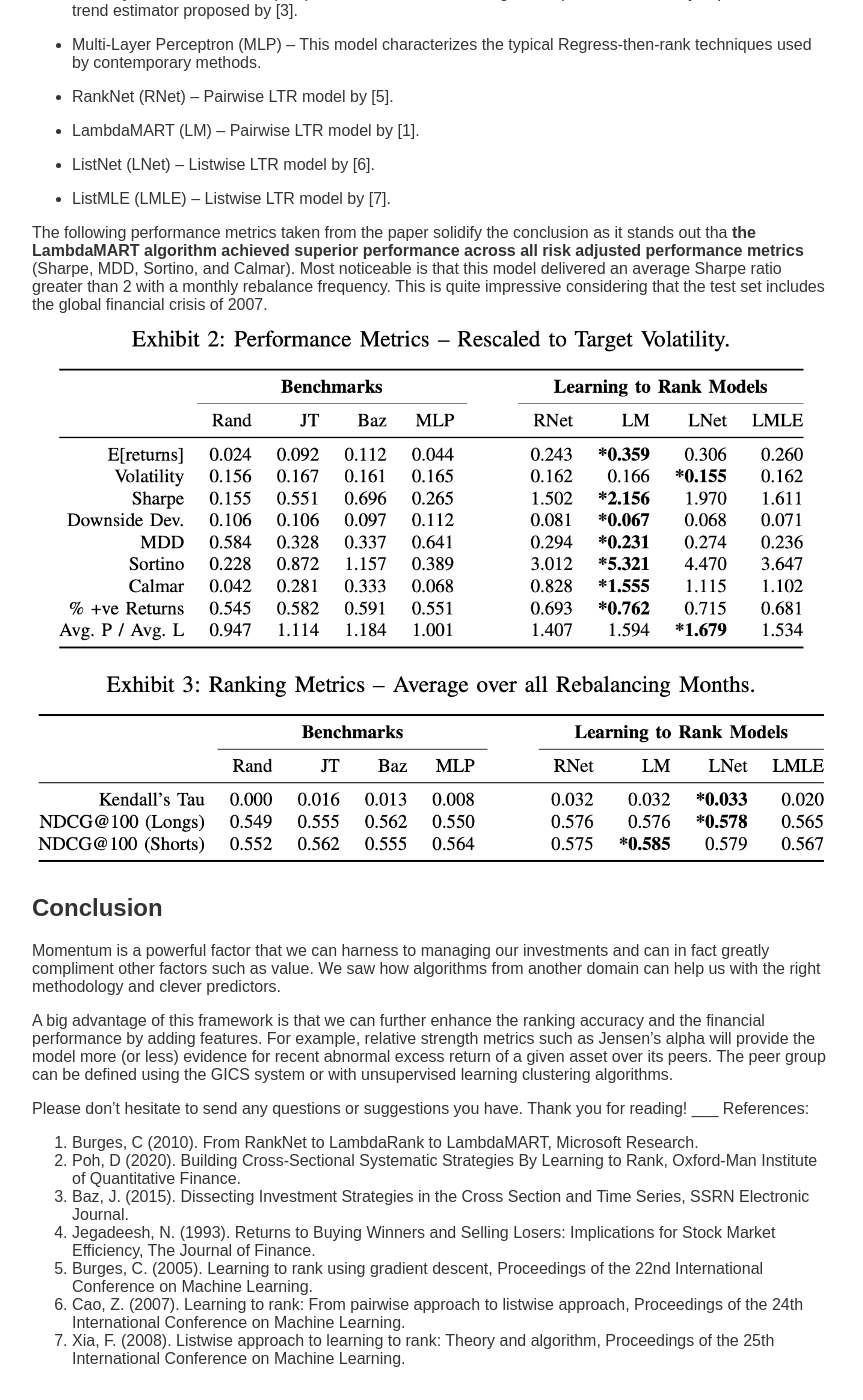
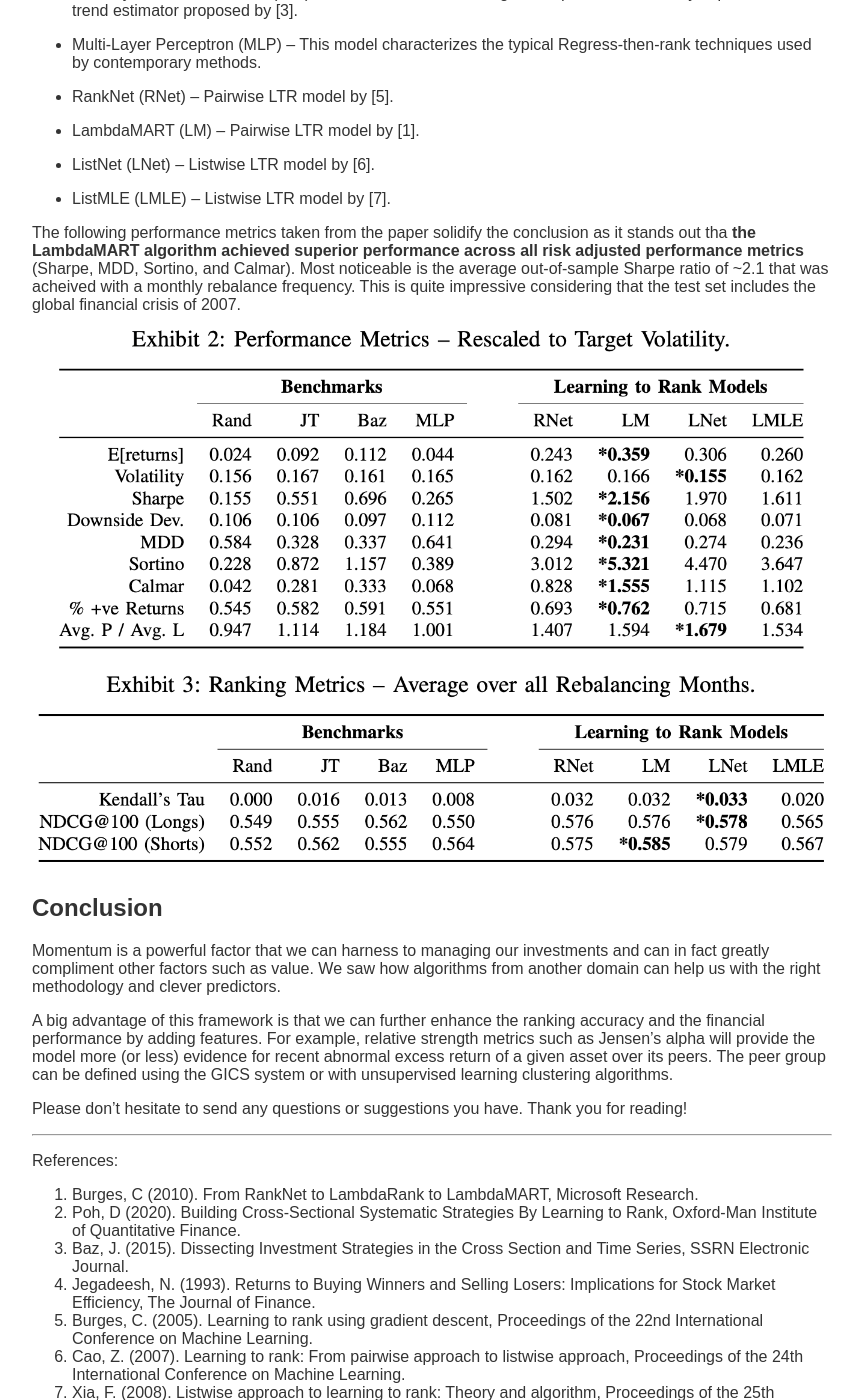
Before and after one commit to Cohen-Or/cohen-or.github.io, a Jekyll site: the page built from posts/csm.md, in a window 1280 px wide and 1400 px high, scrolled down 5053 px. Shown: the whole window, without its empty margins (208-1071 px from the left). Built offline with Jekyll 4.4.1, drawn with Linux system fonts in a browser that asks for light colours; our own code applies the rules of GitHub Pages for plain Markdown files; formulas are drawn with MathJax 3.

Commit message:
Update csm.md

```diff
--- a/posts/csm.md
+++ b/posts/csm.md
@@ -185,7 +185,7 @@
 
 * ListMLE (LMLE) – Listwise LTR model by [7].
 
-The following performance metrics taken from the paper solidify the conclusion as it stands out tha **the LambdaMART algorithm achieved superior performance across all risk adjusted performance metrics** (Sharpe, MDD, Sortino, and Calmar).  Most noticeable is that this model delivered an average Sharpe ratio greater than 2  with a monthly rebalance frequency. This is quite impressive considering that the test set includes the global financial crisis of 2007.
+The following performance metrics taken from the paper solidify the conclusion as it stands out tha **the LambdaMART algorithm achieved superior performance across all risk adjusted performance metrics** (Sharpe, MDD, Sortino, and Calmar).  Most noticeable is the average out-of-sample Sharpe ratio of ~2.1 that was acheived with a monthly rebalance frequency. This is quite impressive considering that the test set includes the global financial crisis of 2007.
 ![Preformance Metrics. Source: Poh et al.](/images/csm2.png)
 
 ## Conclusion
@@ -194,6 +194,7 @@
 A big advantage of this framework is that we can further enhance the ranking accuracy and the financial performance by adding features. For example, relative strength metrics such as Jensen's alpha will provide the model more (or less) evidence for recent abnormal excess return of a given asset over its peers.  The peer group can be defined using the GICS system or with unsupervised learning clustering algorithms.
 
 Please don't hesitate to send any questions or suggestions you have. Thank you for reading!
+
 ___
 References:
 1. Burges, C (2010). From RankNet to LambdaRank to LambdaMART, Microsoft Research.
```
